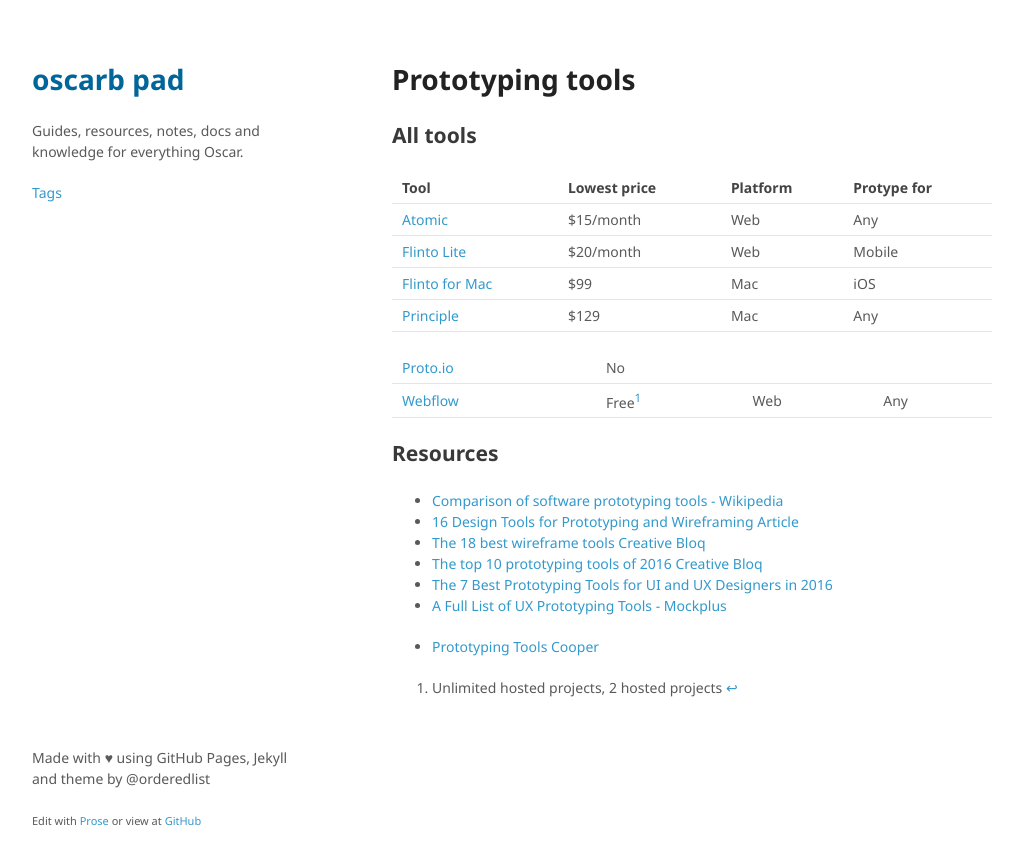
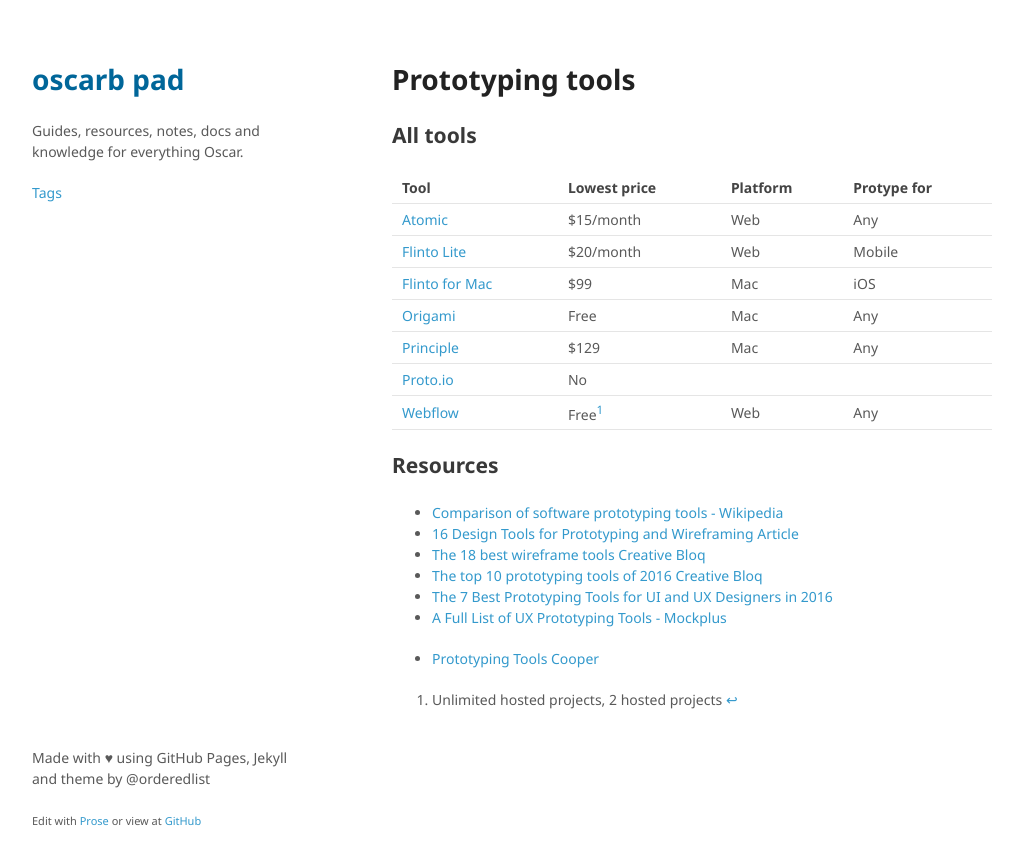
Before and after one commit to oscarb/pad, a Jekyll site: the page built from _docs/prototyping.md, in a window 1280 px wide. Shown: the top 865 px of the page, without its empty margins (128-1151 px from the left). Built offline with Jekyll 4.4.1, drawn with Linux system fonts in a browser that asks for light colours; some web fonts are replaced.

Commit message:
Updated prototyping.md

```diff
--- a/_docs/prototyping.md
+++ b/_docs/prototyping.md
@@ -18,8 +18,8 @@ Tool | Lowest price | Platform | Protype for
 [Atomic](https://atomic.io/) | $15/month | Web | Any
 [Flinto Lite](https://www.flinto.com/) | $20/month | Web | Mobile
 [Flinto for Mac](https://www.flinto.com/mac) | $99 | Mac | iOS
+[Origami](https://facebook.github.io/origami/) | Free | Mac | Any
 [Principle](http://principleformac.com/) | $129 | Mac | Any
-
 [Proto.io](https://proto.io/) | No | |
 [Webflow](https://webflow.com/) | Free[^webflow] | Web | Any
 
```
